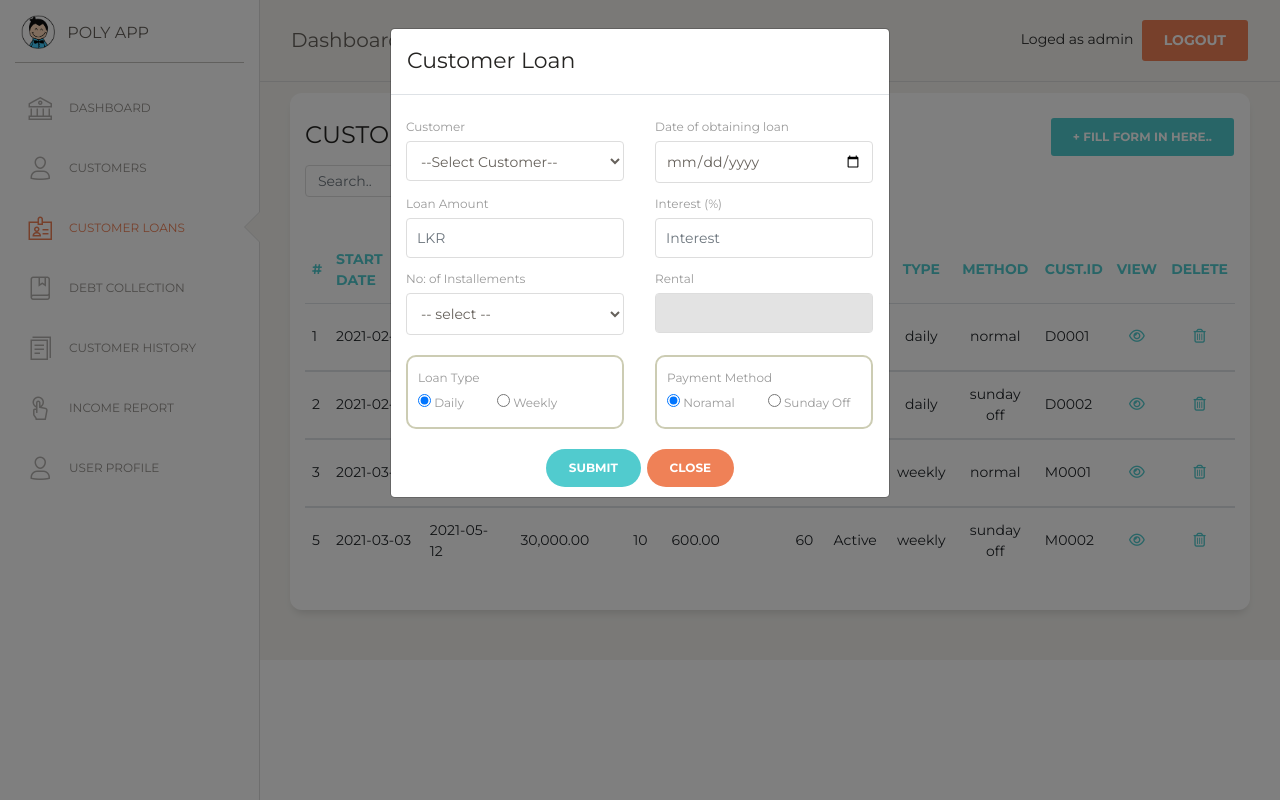
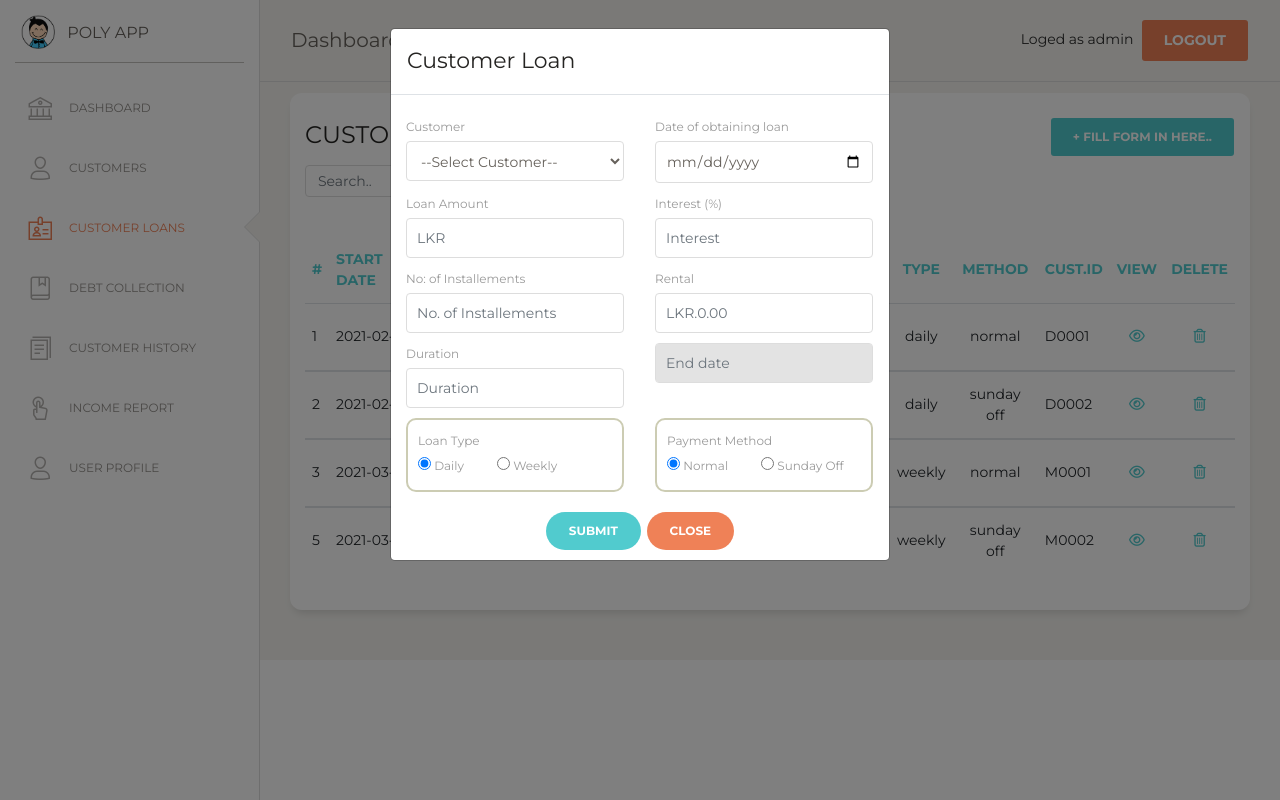
Before and after one commit to rearboost/poli-app-c2, a PHP site: page /customer_loan in a window 1280 px wide, after a click on "+ FILL FORM IN HERE..". Run offline with PHP 8.4, Linux system fonts and the light colour scheme; a user stored in the database is signed in; data comes from the database, SQL or seed files in the repository; data that the repository does not hold is empty; some libraries are stand-ins or nearby versions.

Commit message:
20210316.12.21

```diff
--- a/customer_loan.php
+++ b/customer_loan.php
@@ -130,31 +130,27 @@ mysqli_select_db($con,DB_NAME);
                     <div class="col-md-6 pr-3">
                       <div class="form-group">
                         <label>No: of Installements</label>
-                        <select class="form-control" id="no_installements" name = "no_installements" required>
-                          <option selected="" disabled="">-- select --</option>
-                          <option value="60">60</option>
-                          <option value="90">90</option>
-                          <option value="100">100</option>
-                        </select>
+                        <input type="text" class="form-control" id="no_installements" name="no_installements" required placeholder="No. of Installements">
                       </div>
                     </div>
 
                     <div class="col-md-6 pr-3">
                       <div class="form-group">
                         <label>Rental</label>
-                        <input type="text" class="form-control" id="rental" name = "rental" required readonly>
+                        <input type="text" class="form-control" id="rental" name="rental" required placeholder="LKR.0.00">
                       </div>
                     </div>
 
                     <div class="col-md-6 pr-3">
                       <div class="form-group">
-                        <input type="text" class="form-control" id="duration" name = "duration" placeholder="Duration" required readonly hidden="">
+                        <label>Duration</label>
+                        <input type="text" class="form-control" id="duration" name = "duration" placeholder="Duration" required>
                       </div>
                     </div>
 
                     <div class="col-md-6 pr-3">
                       <div class="form-group">
-                        <input type="text" class="form-control" id="end_date" name = "end_date" placeholder="End date" required readonly hidden="">
+                        <input type="text" class="form-control" id="end_date" name = "end_date" placeholder="End date" required readonly >
                       </div>
                     </div>
                   </div>
@@ -174,7 +170,7 @@ mysqli_select_db($con,DB_NAME);
                     <div class="col-md-6 pr-3">
                       <div class="form-group" style="border:2px solid; border-radius: 10px; padding: 10px; border-color: #ccccb3;">
                         <label>Payment Method</label> <br>
-                        <label><input type="radio" id="m1" name="loan_method" value="normal" checked=""> Noramal
+                        <label><input type="radio" id="m1" name="loan_method" value="normal" checked=""> Normal
                         </label>&nbsp;&nbsp;&nbsp;&nbsp;&nbsp;&nbsp;&nbsp;&nbsp;
                         <label>
                           <input type="radio" id="m2" name="loan_method" value="sunday off"> Sunday Off
@@ -323,7 +319,7 @@ mysqli_select_db($con,DB_NAME);
                                 }
                             }
 
-                            $insert2 = "INSERT INTO loan (l_date,amount,interest,no_installements,rental,duration,end_date,cust_id,l_status,l_type,l_method)
+                            $insert2 = "INSERT INTO loan (l_date,amount,interest,no_installements,rental, duration,end_date,cust_id,l_status,l_type,l_method)
                               VALUES ('$l_date',$l_amt,$interest,$no_installements,$rental,$duration,'$end_date','$cust_id',1,'$loan_type','$loan_method')";
                             mysqli_query($con,$insert2);
 
@@ -409,7 +405,7 @@ mysqli_select_db($con,DB_NAME);
                       <td class="text-right"><?php echo number_format($row['amount'],2)?>  </td>
                       <td class="text-right"><?php echo $row['interest']?> </td>
                       <td class="text-right"><?php echo number_format($row['rental'],2)?> </td>
-                      <td class="text-right"><?php echo $row['no_installements']?> </td>
+                      <td class="text-right"><?php echo $row['duration']?> </td>
                       <td class="text-center"><?php echo $view_satus; ?> </td>
                       <td class="text-center"><?php echo $row['l_type'] ?> </td>
                       <td class="text-center"><?php echo $row['l_method'] ?> </td>
@@ -530,18 +526,20 @@ mysqli_select_db($con,DB_NAME);
   }
 
   /////////// no_installements onchange ////////////////////
-  $('#no_installements').on('change',function(){
+  $('#no_installements').on('keyup',function(){
 
     /////////////////calculate rental///////////////
 
     var amount = $('#amount').val();
     var int  = $('#int').val();
     var no  = $('#no_installements').val();
+    var duration;
     var interest;
     var rental;
 
     interest = (Number(amount)*(Number(int)/100)*no)/30;
     rental = (Number(amount)+Number(interest))/no;
+    duration = Number(no);
 
     $('#rental').val(rental.toFixed(2));
 
@@ -549,7 +547,7 @@ mysqli_select_db($con,DB_NAME);
     var start_date = $('#l_date').val();
 
     const date = new Date(start_date);
-    date.setDate(date.getDate() + Number(no)+1);
+    date.setDate(date.getDate() + Number(duration)+1);
 
     const zeroPad = (num, places) => String(num).padStart(places, '0')
 
@@ -561,19 +559,82 @@ mysqli_select_db($con,DB_NAME);
 
     $('#end_date').val(end_date);
 
-    if(no==60)
-    {
-      duration = 59;
-    }
-    else if(no==90)
-    {
-      duration = 89;
-    }else
-    {
-      duration = 99;
-    }
+    // if(no==60)
+    // {
+    //   duration = 59;
+    // }
+    // else if(no==90)
+    // {
+    //   duration = 89;
+    // }else
+    // {
+    //   duration = 99;
+    // }
+     $('#duration').val(duration);
+
+  });
+
+  $('#rental').on('keyup',function(){
+
+    var amount = $('#amount').val();
+    var int  = $('#int').val();
+    var no  = $('#no_installements').val();
+    var rental  = $('#rental').val();
+    var interest;
+    var duration;
+
+    interest = (Number(amount)*(Number(int)/100)*no)/30;
+    duration = (Number(amount)+Number(interest))/rental;
+
     $('#duration').val(duration);
 
+    //////////////////create end date //////////////////
+    var start_date = $('#l_date').val();
+
+    const date = new Date(start_date);
+    date.setDate(date.getDate() + Number(duration)+1);
+
+    const zeroPad = (num, places) => String(num).padStart(places, '0')
+
+    var dd = date.getDate();
+    var mm = date.getMonth() + 1;
+    var y = date.getFullYear();
+
+    var end_date = zeroPad(mm, 2) + '/'+ zeroPad(dd, 2) + '/'+ y;
+
+    $('#end_date').val(end_date);
+
+  });
+
+  $('#duration').on('keyup',function(){
+
+    var amount = $('#amount').val();
+    var int  = $('#int').val();
+    var no  = $('#no_installements').val();
+    var duration  = $('#duration').val();
+    var interest;
+    var rental;
+
+    interest = (Number(amount)*(Number(int)/100)*no)/30;
+    rental = (Number(amount)+Number(interest))/duration;
+
+    $('#rental').val(rental);
+
+    //////////////////create end date //////////////////
+    var start_date = $('#l_date').val();
+
+    const date = new Date(start_date);
+    date.setDate(date.getDate() + Number(duration)+1);
+
+    const zeroPad = (num, places) => String(num).padStart(places, '0')
+
+    var dd = date.getDate();
+    var mm = date.getMonth() + 1;
+    var y = date.getFullYear();
+
+    var end_date = zeroPad(mm, 2) + '/'+ zeroPad(dd, 2) + '/'+ y;
+
+    $('#end_date').val(end_date);
   });
 
   ///////////////////////////////////////////////////
--- a/debt_collection_print.php
+++ b/debt_collection_print.php
@@ -51,9 +51,9 @@ mysqli_select_db($con,DB_NAME);
         <form >
           <div>
             <br>
-            <img src="images/logo.png" style="padding-left: 6%;"><br>
-             <span style="padding-left: 20px; font-size: 14px; color: black;"><b>National Micro Credit on</b></span><br>
-             <span style="padding-left: 28px; font-size: 14px; color: black;"><b> Investment (Pvt) Ltd.</b></span><br>
+            <img src="images/logo.png" style="padding-left: 7%;"><br>
+             <span style="padding-left: 20px; font-size: 14px; color: black;"><b>NATIAL MICRO CREDIT AN</b></span><br>
+             <span style="padding-left: 28px; font-size: 14px; color: black;"><b> INVESTMENT (PVT) LTD.</b></span><br>
              <span style="padding-left: 32px; font-size: revert; color: black;">(Reg No. PV00214503)</span><br><br>
              <span style="font-size: small; color: black;"><b>Installement Receipt</b></span><br>
              <span style="font-size: small; color: black;">Tel : 076 0364 350 / 070 3625 796</span><br>
```
Also changed, not shown: debt_collection.php (+12 -12 lines), remain_amt.php (+4 -4 lines).
